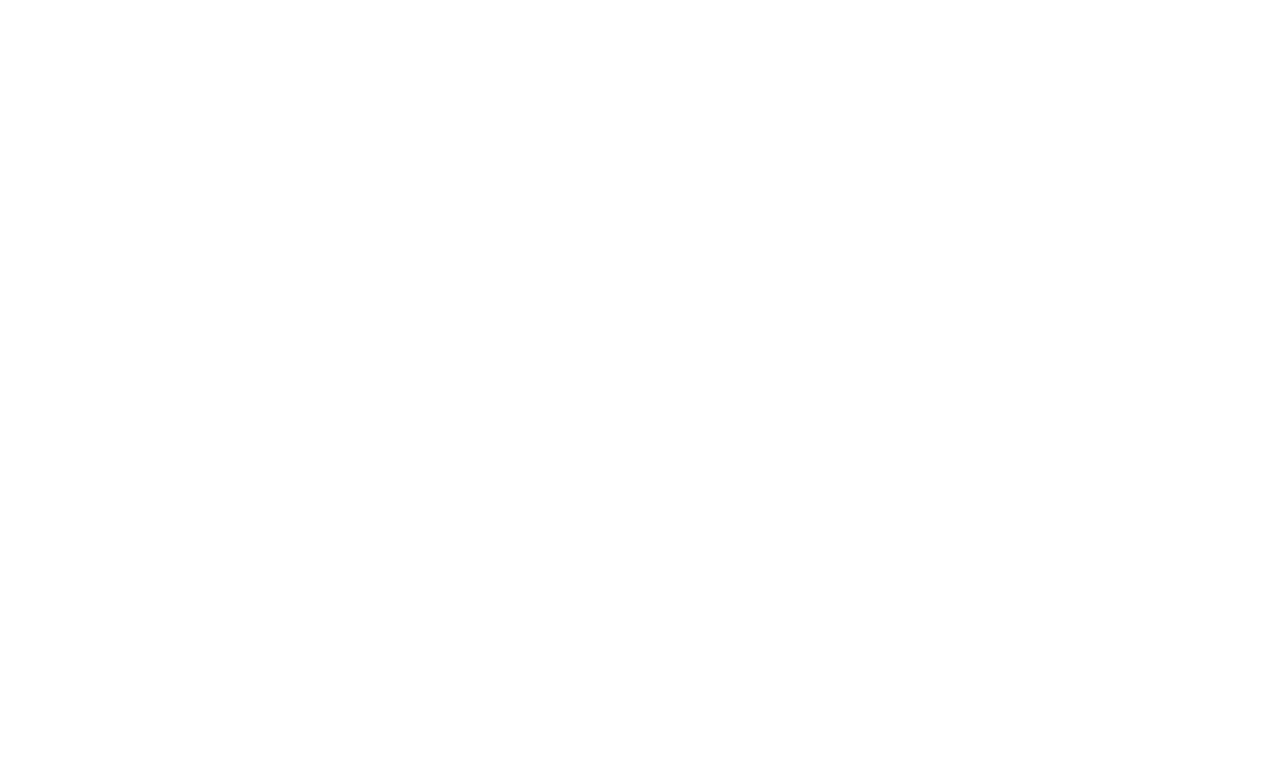
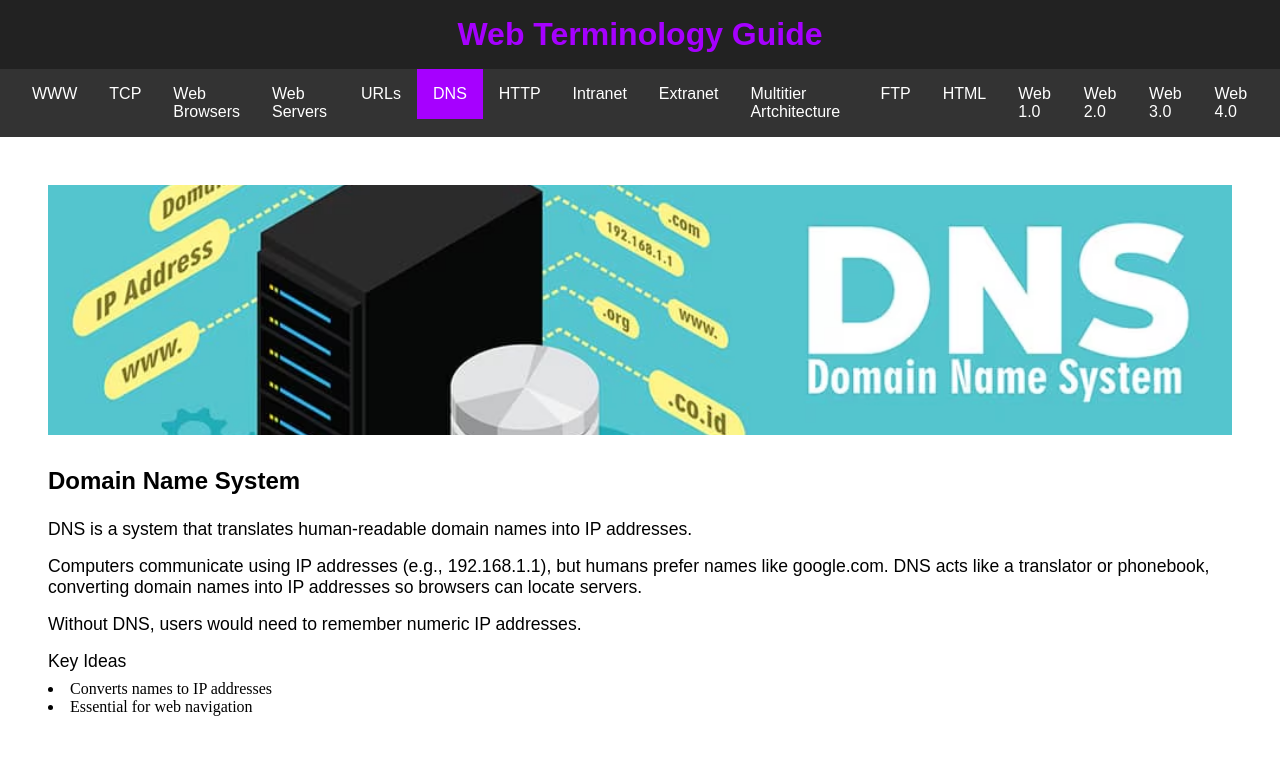
Before and after one commit to stratizencharbel/Terminology-based-website, a plain HTML site: page dns.html in a window 1280 px wide. Drawn offline with Linux system fonts and the light colour scheme.

Commit message:
finished dns.html

```diff
--- a/dns.html
+++ b/dns.html
@@ -0,0 +1,50 @@
+<!doctype html>
+<html lang="en">
+  <head>
+    <meta charset="UTF-8" />
+    <meta name="viewport" content="width=device-width, initial-scale=1.0" />
+    <title>Domain Name System</title>
+    <link rel="stylesheet" href="./css/style.css" />
+  </head>
+  <body>
+    <div class="header">
+      <h1><a href="index.html">Web Terminology Guide</a></h1>
+    </div>
+    <ul class="nav">
+      <li><a href="www.html">WWW</a></li>
+      <li><a href="tcpip.html">TCP</a></li>
+      <li><a href="browsers.html">Web Browsers</a></li>
+      <li><a href="servers.html">Web Servers</a></li>
+      <li><a href="urls.html">URLs</a></li>
+      <li><a class="active" href="dns.html">DNS</a></li>
+      <li><a href="HTTP.html">HTTP</a></li>
+      <li><a href="intranet.html">Intranet</a></li>
+      <li><a href="extranet.html">Extranet</a></li>
+      <li><a href="architecture.html">Multitier Artchitecture</a></li>
+      <li><a href="ftp.html">FTP</a></li>
+      <li><a href="html.html">HTML</a></li>
+      <li><a href="web1.html">Web 1.0</a></li>
+      <li><a href="web2.html">Web 2.0</a></li>
+      <li><a href="web3.html">Web 3.0</a></li>
+      <li><a href="web4.html">Web 4.0</a></li>
+    </ul>
+    <section class="container">
+      <div class="image"><img src="images/dns.avif" /></div>
+      <h1>Domain Name System</h1>
+      <p>
+        DNS is a system that translates human-readable domain names into IP
+        addresses.
+      </p>
+      <p>
+        Computers communicate using IP addresses (e.g., 192.168.1.1), but humans
+        prefer names like google.com. DNS acts like a translator or phonebook,
+        converting domain names into IP addresses so browsers can locate
+        servers.
+      </p>
+      <p>Without DNS, users would need to remember numeric IP addresses.</p>
+      <p>Key Ideas</p>
+      <li>Converts names to IP addresses</li>
+      <li>Essential for web navigation</li>
+    </section>
+  </body>
+</html>
```
Also changed, not shown: urls.html (+1 -1 lines), images/dns.avif (added), images/url.webp (added).
